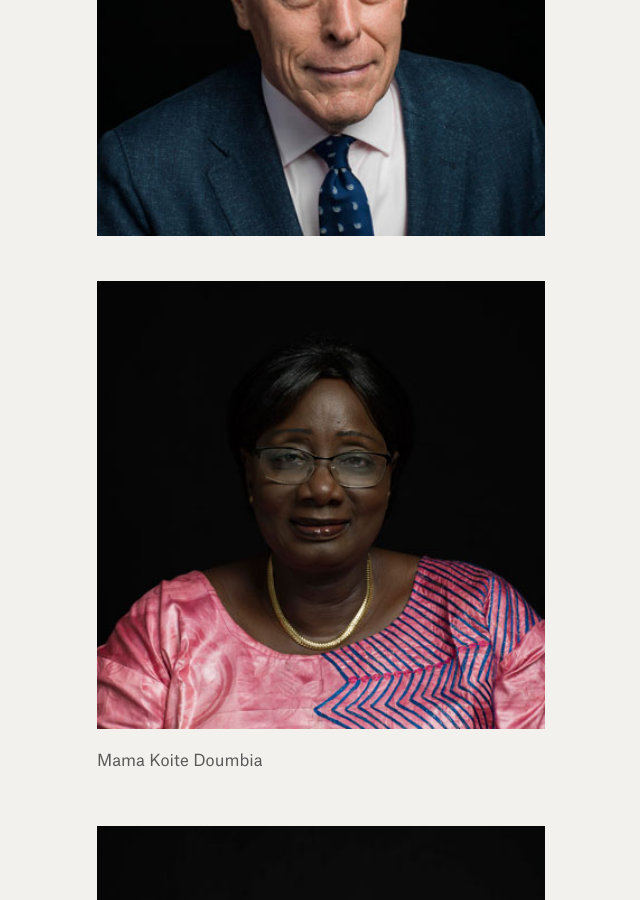
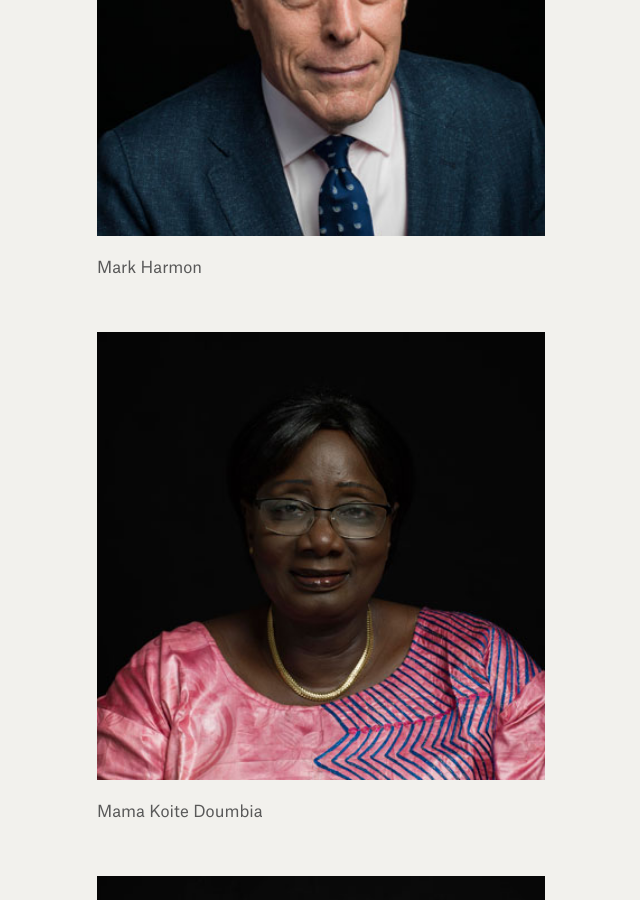
Before and after one commit to weights-and-measures/weights-and-measures.github.io, a Jekyll site: the page built from photographs.html, in a window 1280 px wide and 900 px high, scrolled down 10712 px. Shown: the whole window, without its empty margins (319-959 px from the left). Built offline with Jekyll 4.4.1, drawn with Linux system fonts in a browser that asks for light colours.

Commit message:
Updated D20

```diff
--- a/_photographs/d20.markdown
+++ b/_photographs/d20.markdown
@@ -1,7 +1,9 @@
 ---
-title: d20
+title: Mark Harmon
 date: 2016-12-29 17:10:00 Z
 position: 37
 ---
 
 ![mark-harmon_34.jpg](/uploads/mark-harmon_34.jpg)
+
+Mark Harmon
```
